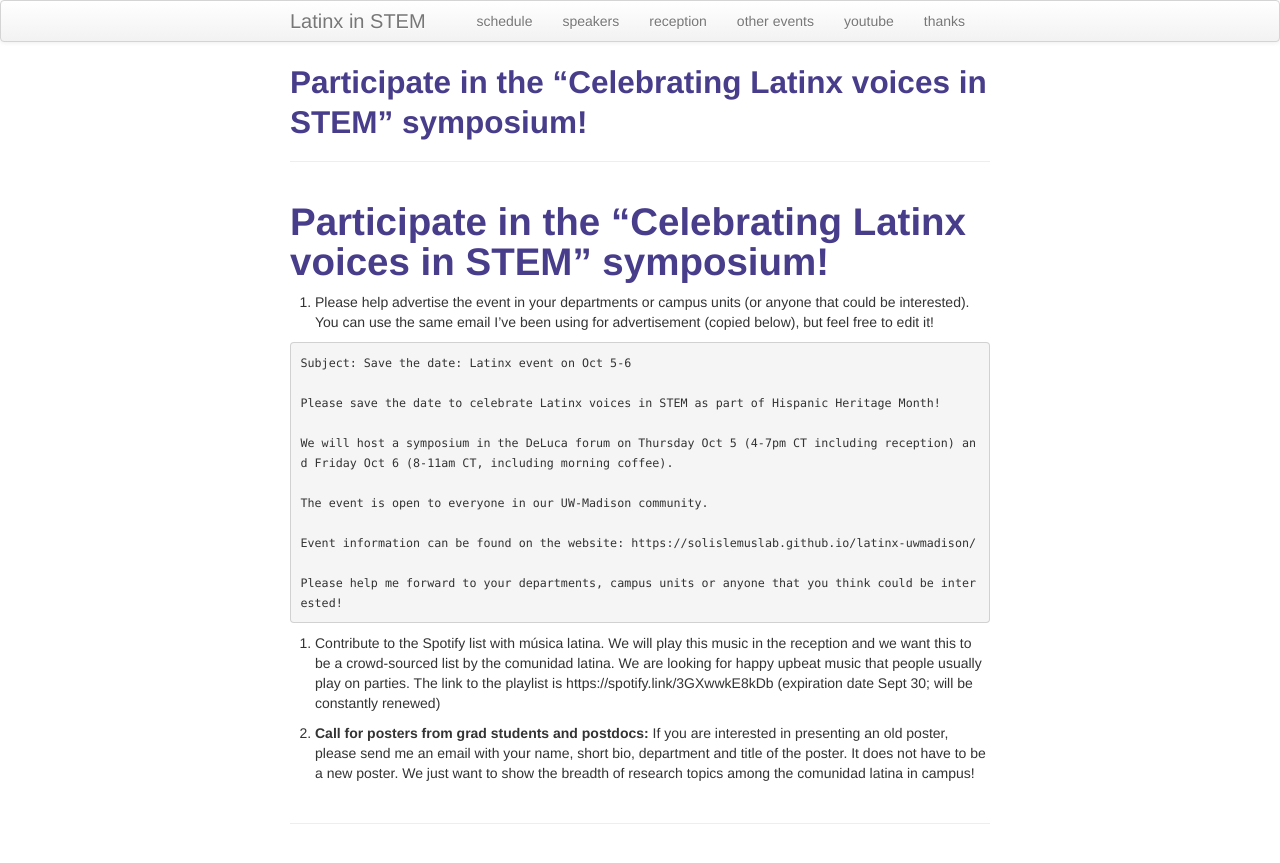
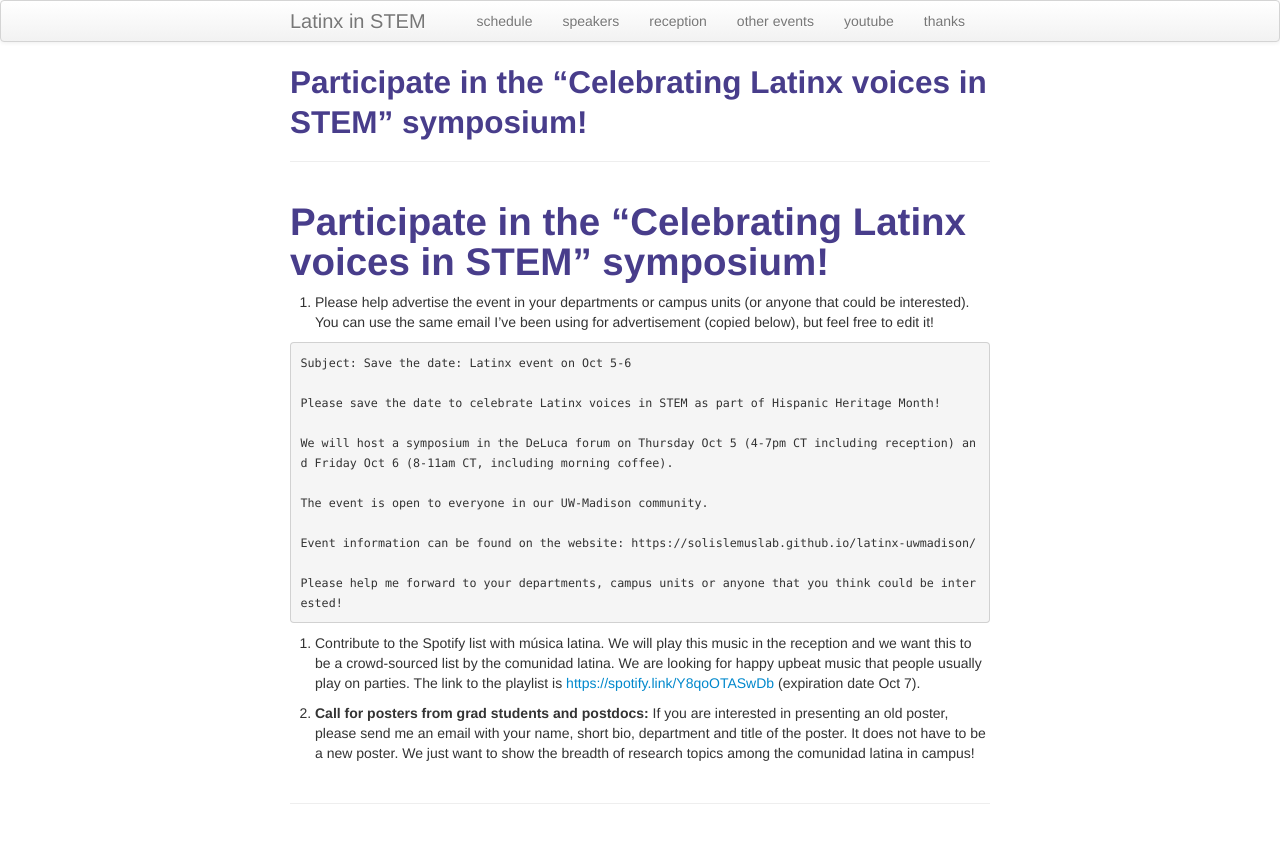
Before and after one commit to solislemuslab/latinx-uwmadison, a Jekyll site: the page built from pages/participate.md, in a window 1280 px wide. Shown: the top 863 px of the page. Built offline with Jekyll 4.4.1, drawn with Linux system fonts in a browser that asks for light colours; our own code applies the rules of GitHub Pages for plain Markdown files.

Commit message:
Update participate.md

````diff
--- a/pages/participate.md
+++ b/pages/participate.md
@@ -18,7 +18,7 @@ Please help me forward to your departments, campus units or anyone that you thin
 ```
 
 2. Contribute to the Spotify list with música latina. We will play this music in the reception and we want this to be a crowd-sourced list by the comunidad latina. We are looking for happy upbeat music that people usually play on parties. The link to the playlist is
-https://spotify.link/3GXwwkE8kDb (expiration date Sept 30; will be constantly renewed)
+[https://spotify.link/Y8qoOTASwDb](https://spotify.link/Y8qoOTASwDb) (expiration date Oct 7).
 
 
-3. **Call for posters from grad students and postdocs:** If you are interested in presenting an old poster, please send me an email with your name, short bio, department and title of the poster. It does not have to be a new poster. We just want to show the breadth of research topics among the comunidad latina in campus!
+4. **Call for posters from grad students and postdocs:** If you are interested in presenting an old poster, please send me an email with your name, short bio, department and title of the poster. It does not have to be a new poster. We just want to show the breadth of research topics among the comunidad latina in campus!
````
